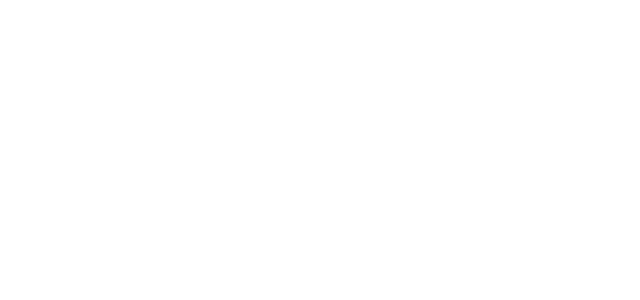
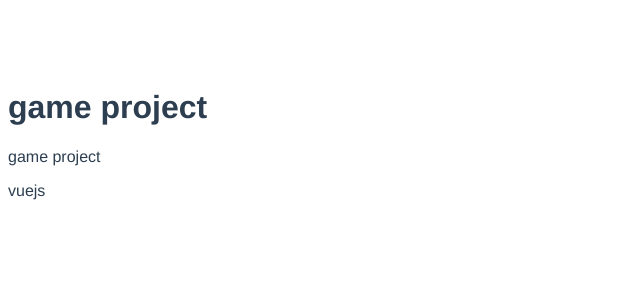
Before and after one commit to aungkaungkhant-nssh/vub-blog, a Vue app: page / in a window 1280 px wide. Shown: the top 300 px of the page, without its empty margins (0-640 px from the left). Built offline with nearby package versions, Linux system fonts and the light colour scheme; data requests are answered from the project's data file.

Commit message:
fetch post

```diff
--- a/src/App.vue
+++ b/src/App.vue
@@ -10,7 +10,7 @@
   font-family: Avenir, Helvetica, Arial, sans-serif;
   -webkit-font-smoothing: antialiased;
   -moz-osx-font-smoothing: grayscale;
-  text-align: center;
+  /* text-align: center; */
   color: #2c3e50;
 }
 
--- /dev/null
+++ b/src/components/PostsList.vue
@@ -0,0 +1,17 @@
+<template>
+    <div v-for="post in posts" :key="post.id">
+        <SinglePost :post="post"></SinglePost>
+    </div>
+</template>
+
+<script>
+import SinglePost from './SinglePost'
+export default {
+  components: { SinglePost },
+    props:["posts"]
+}
+</script>
+
+<style>
+
+</style>
--- /dev/null
+++ b/src/components/SinglePost.vue
@@ -0,0 +1,17 @@
+<template>
+    <h1>{{post.title}}</h1>
+    <p>{{post.body}}</p>
+    <div v-for="tag in post.tags" :key="tag">
+        {{tag}}
+    </div>
+</template>
+
+<script>
+export default {
+    props:["post"]
+}
+</script>
+
+<style>
+
+</style>
--- a/src/views/Home.vue
+++ b/src/views/Home.vue
@@ -1,10 +1,39 @@
 <template>
-
+    <div v-if="error">
+        {{error}}
+    </div>
+    <div v-if="posts.length>0">
+        <PostsList :posts="posts"></PostsList>
+    </div>
+    <div v-else>
+        loading...
+    </div>
 </template>
 
 <script>
+import PostsList from '../components/PostsList'
+import { ref } from '@vue/reactivity'
 export default {
+  components: { PostsList },
+    setup(){
+        let posts=ref([]);
+        let error=ref("");
+        let load=async()=>{
+            try{
+                    let response=await fetch("http://localhost:3000/posts");
+                    if(response.status===404){
+                        throw new Error("URl not found");
+                    }
+                    let datas=await response.json();
+                    posts.value=datas;
+            }catch(err){
+                error.value=err.message();
+            }
 
+        }
+        load();
+        return{posts,error}
+    }
 }
 </script>
 
```
